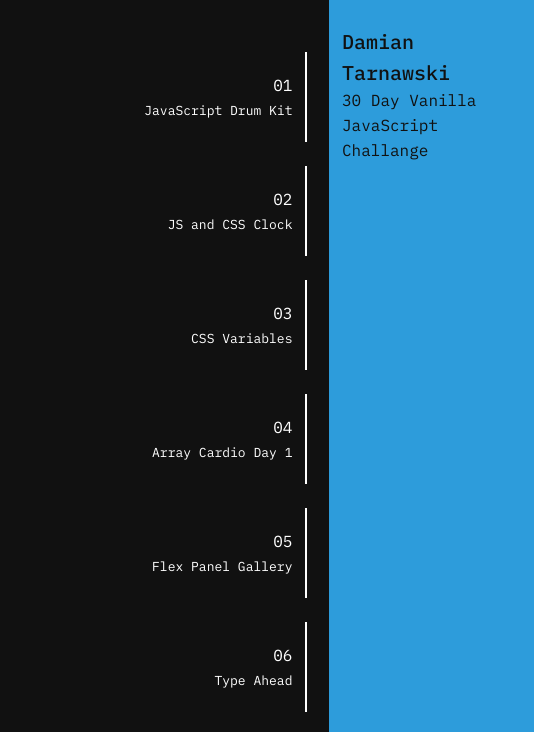
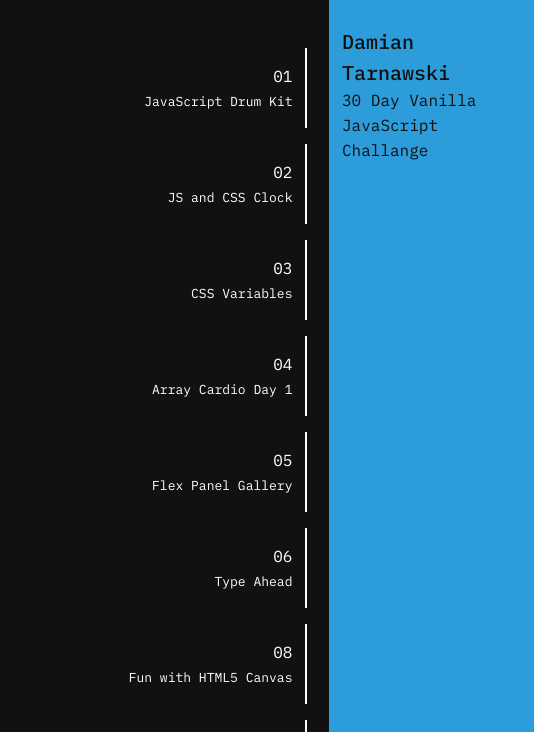
Before and after one commit to thetarnav/js30challange, a plain HTML site: page index.html in a window 1280 px wide. Shown: the top 732 px of the page, 746-1280 px from the left. Drawn offline with nearby package versions, Linux system fonts and the light colour scheme.

Commit message:
Working challenge navigation

```diff
--- a/main.scss
+++ b/main.scss
@@ -88,10 +88,10 @@ footer {
    }
    li {
       position: relative;
-      padding: 10px;
-      padding: 6vh 2vw;
-      margin: 5px 0;
-      margin: 3vh 0;
+      padding: 50px 10px;
+      padding: 5vh 2vw;
+      margin: 20px 0;
+      margin: 1.5vh 0;
       &::after {
          content: '';
          position: absolute;
@@ -202,9 +202,9 @@ footer {
          line-height: 27px;
       }
       li {
-         padding: 20px 15px;
-         margin: 15px 0;
-         margin: 1.5vh 0;
+         padding: 15px;
+         margin: 10px 0;
+         margin: 1vh 0;
          &:hover {
             transform: translateX(-5px);
             &::after {
--- a/script.js
+++ b/script.js
@@ -17,7 +17,7 @@ const challanges = [
 ].forEach(item => {
    const [number, name] = item.split('-');
    let listItem = `
-   <li>
+   <li id="${number}">
       <p>${number}</p>
       <a href="challenges/${deleteSpaces(item)}/mine.html">
          <header>${name}</header>
```
Also changed, not shown: main.css.
